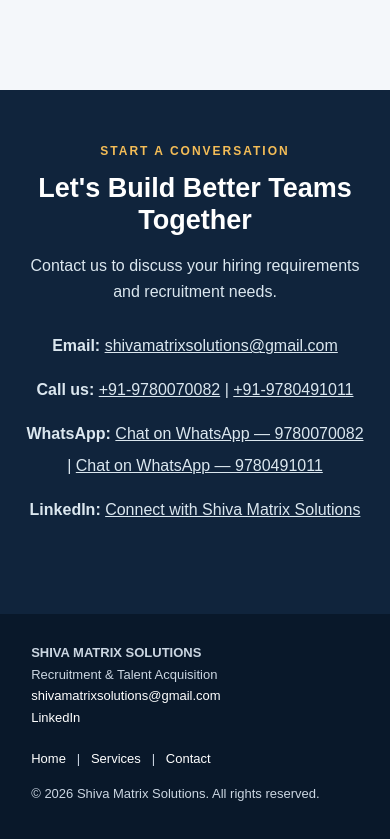
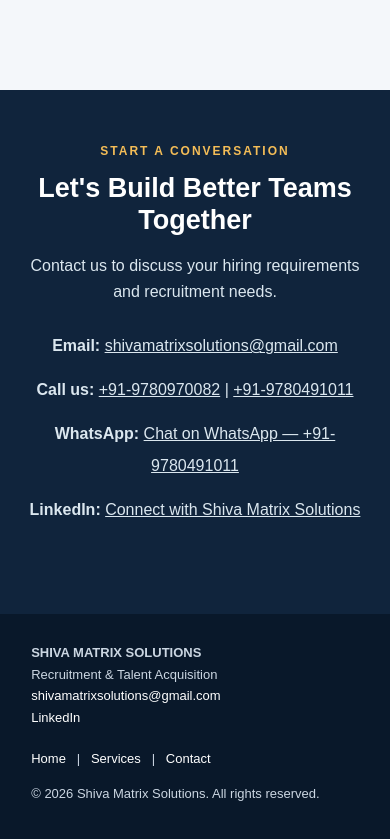
Before and after one commit to shivamatrixsolutions/main, a plain HTML site: page index.html in a window 390 px wide. Shown: the part 4883-5722 px from the top of the page. Drawn offline with Linux system fonts and the light colour scheme.

Commit message:
Update phone and WhatsApp contact details
Updated contact information for phone and WhatsApp.

```diff
--- a/index.html
+++ b/index.html
@@ -268,21 +268,16 @@
   </p>
 
   <p><strong>Call us:</strong>
-    <a href="tel:+919780070082">+91-9780070082</a>
+    <a href="tel:+919780970082">+91-9780970082</a>
     |
     <a href="tel:+919780491011">+91-9780491011</a>
   </p>
 
   <p><strong>WhatsApp:</strong>
-    <a href="https://wa.me/919780070082" target="_blank" rel="noopener noreferrer">
-      Chat on WhatsApp — 9780070082
-    </a>
-    |
-    <a href="https://wa.me/919780491011" target="_blank" rel="noopener noreferrer">
-      Chat on WhatsApp — 9780491011
+    <a href="https://wa.me/919780970082" target="_blank" rel="noopener noreferrer">
+      Chat on WhatsApp — +91-9780491011
     </a>
   </p>
-
   <p><strong>LinkedIn:</strong>
     <a href="https://www.linkedin.com/in/shiva-matrix-solutions-670b55374"
        target="_blank" rel="noopener noreferrer">
```
